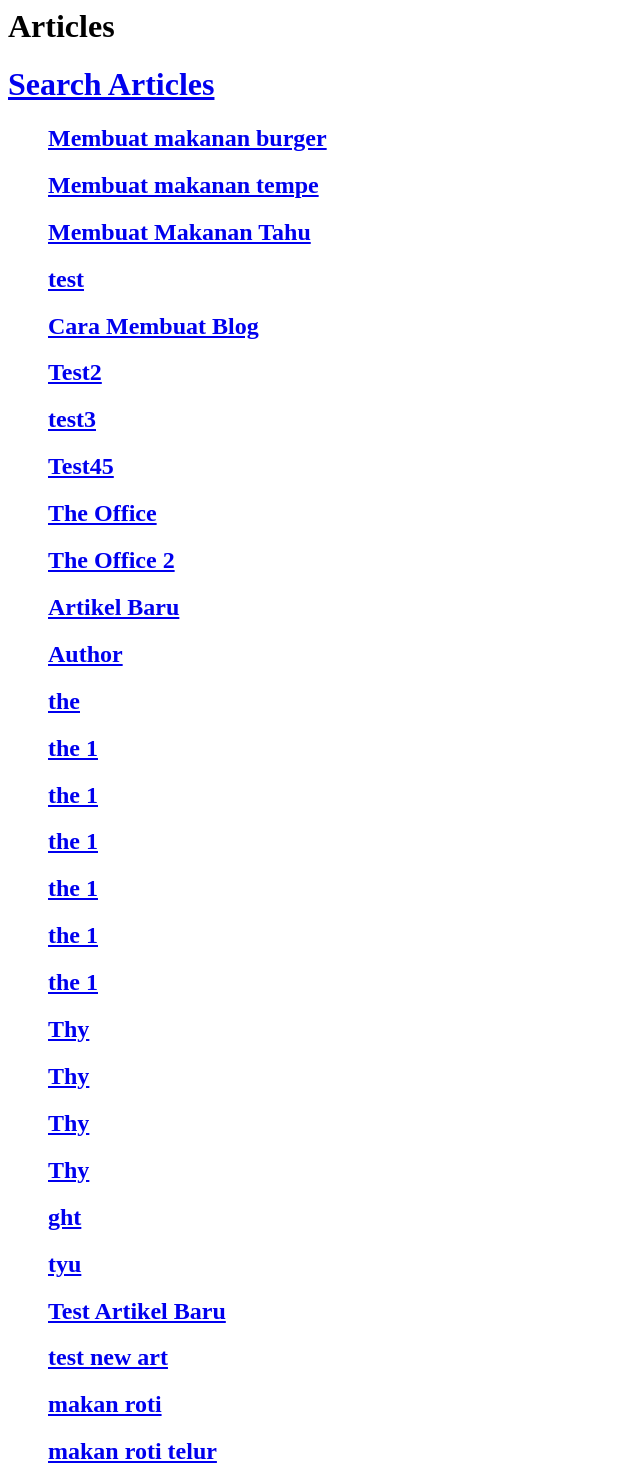
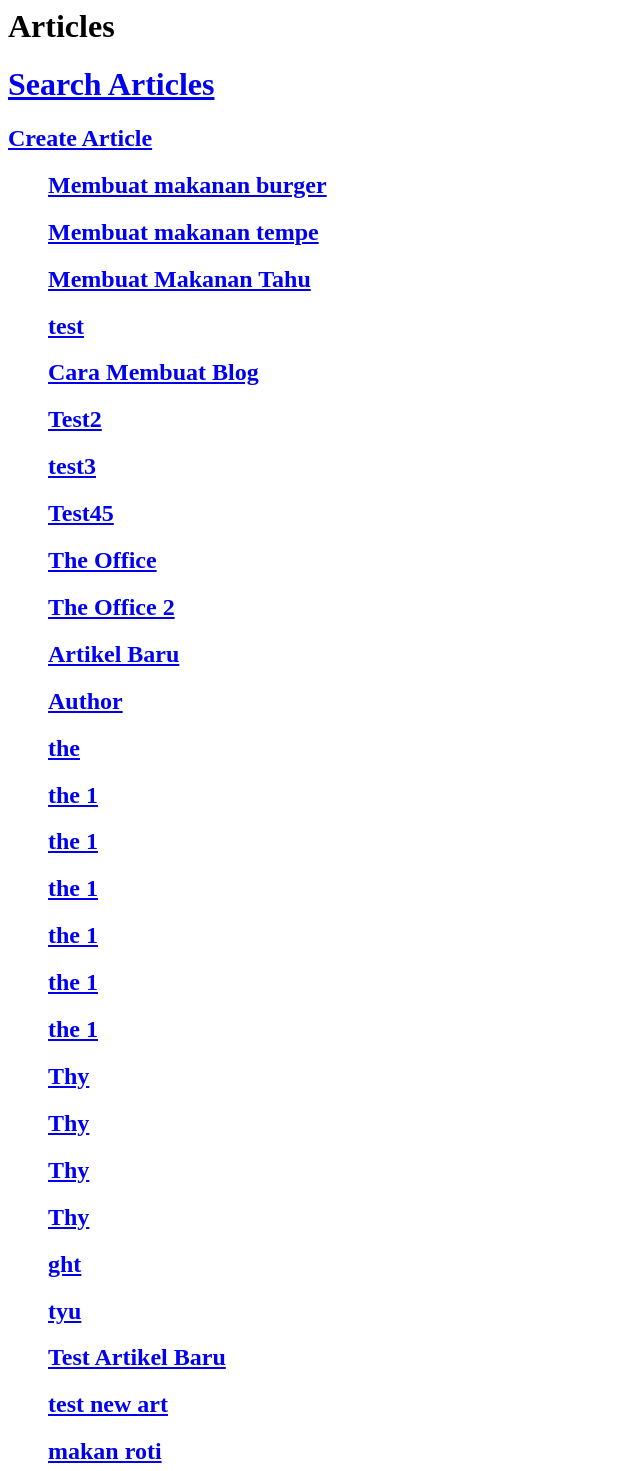
Before and after one commit to denny-saryanto/django-again, a Django app: page / in a window 1280 px wide. Shown: the top 1471 px of the page, without its empty margins (0-640 px from the left). Run offline with Django 3.2, Linux system fonts and the light colour scheme; data comes from the database, SQL or seed files in the repository; both versions use the stored data as it was after the commit.

Commit message:
Update Dynamic URL

```diff
--- a/articles/models.py
+++ b/articles/models.py
@@ -2,6 +2,7 @@ from django.db import models
 from django.db.models.signals import pre_save, post_save
 from django.utils import timezone
 from django.utils.text import slugify
+from django.urls import reverse
 import random
 from .utils import slugify_instance_title
 
@@ -17,7 +18,8 @@ class Article(models.Model):
     publish = models.DateField(auto_now_add=False, auto_now=False, null=True, blank=True)
 
     def get_absolute_url(self):
-        return "/articles/{}/".format(self.slug)
+        # return "/articles/{}/".format(self.slug)
+        return reverse(viewname="showId", kwargs={"slug": self.slug})
 
     def save(self, *args, **kwargs):
         # obj = Article.objets.get(id=1)
--- a/articles/urls.py
+++ b/articles/urls.py
@@ -3,6 +3,6 @@ from . import views
 
 urlpatterns = [
     path('', views.searchArticle, name="searchArticle"),
+    path('create/', views.inputArticle, name="createArticle"),
     path('<slug:slug>/', views.showId, name="showId"),
-    path('create/', views.inputArticle, name="createArticle"),
 ]
--- a/djangomid/templates/djangomid/index.html
+++ b/djangomid/templates/djangomid/index.html
@@ -3,11 +3,12 @@
 {% block content %}
     <h1>Articles</h1>
     <h1><a href="/articles/">Search Articles</a></h1>
+    <h2><a href="{% url 'createArticle' %}">Create Article</a></h2>
     <!-- List Artikel -->
     <ul style="list-style: none;">
         {% for data in arr_app %}
         <li>
-            <h2><a href="{{data.get_absolute_url}}">{{ data.title }}</a></h2>
+            <h2><a href="{% url 'showId' slug=data.slug %}">{{ data.title }}</a></h2>
             {% comment %} <p>{{ data.content }}</p> {% endcomment %}
         </li>
         {% endfor %}
```
Also changed, not shown: db.sqlite3.
